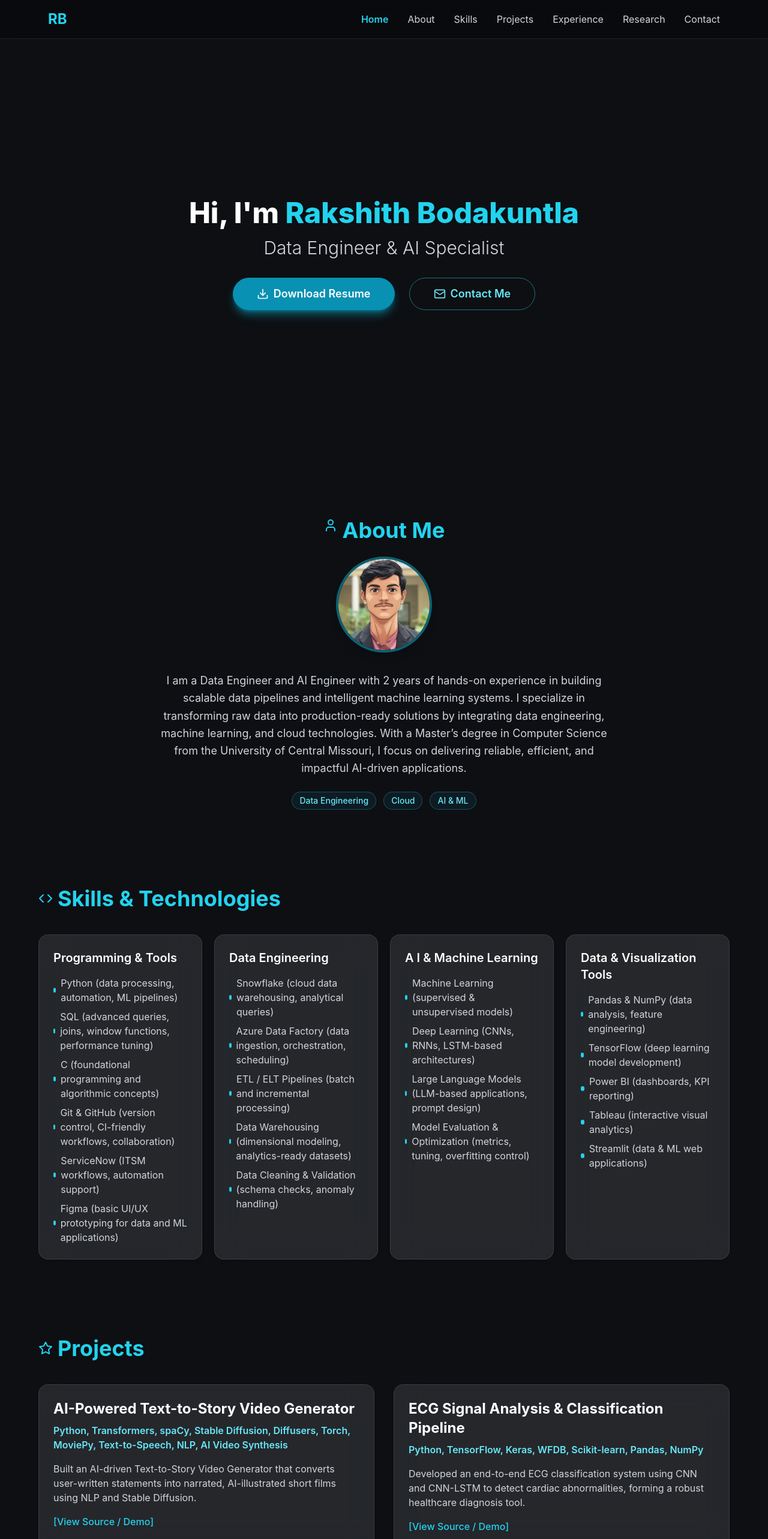
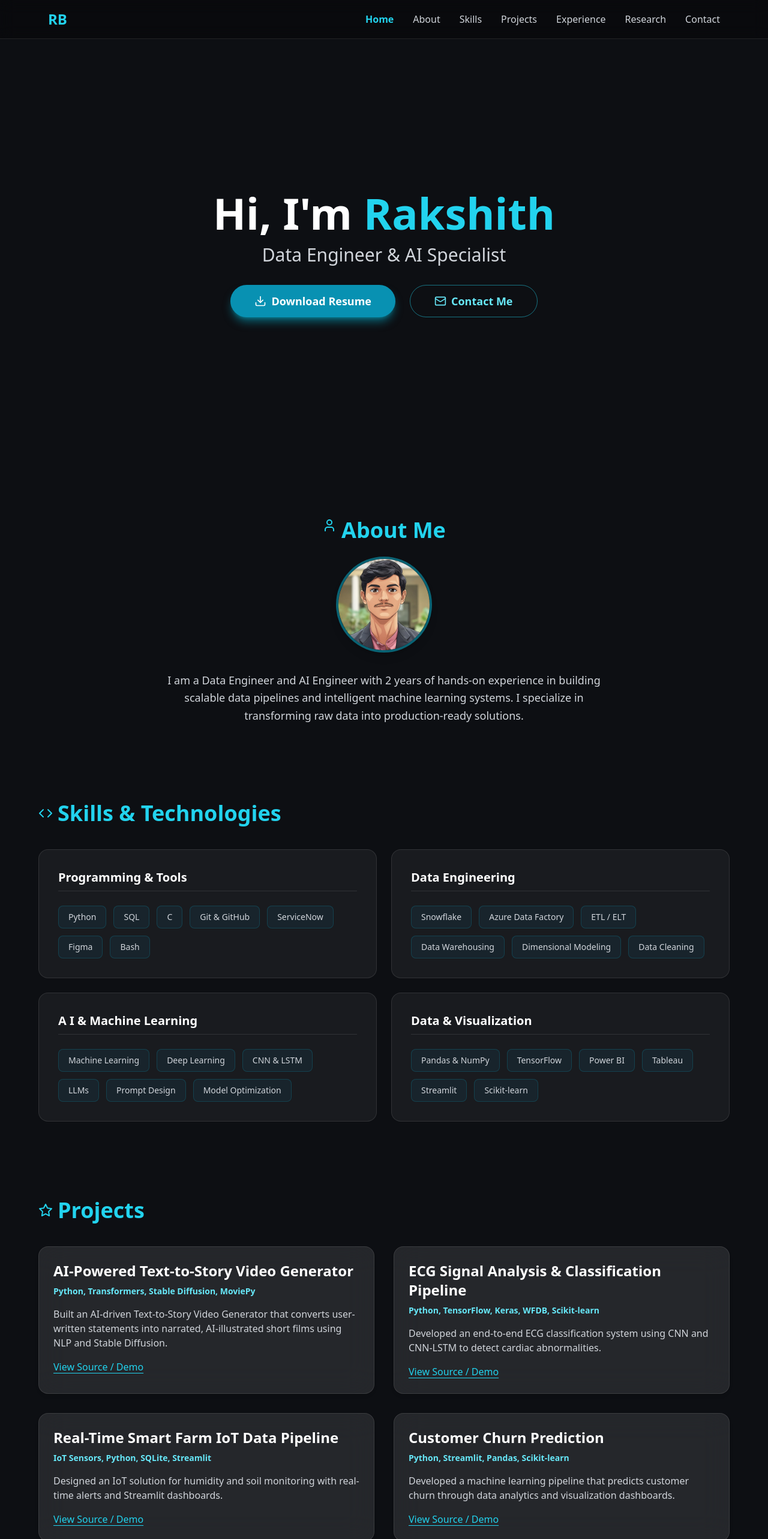
Before and after one commit to Rakshithbodakuntla/My_portfolio, a React (Vite) app: page / in a window 1280 px wide. Shown: the top 2566 px of the page at 60% size. Built offline with nearby package versions, Linux system fonts and the light colour scheme.

Commit message:
Update App.jsx

```diff
--- a/src/App.jsx
+++ b/src/App.jsx
@@ -3,9 +3,6 @@ import {
   Menu, X, Mail, Phone, MapPin, Download, Github, Linkedin, Award,
   BookOpen, Code, Briefcase, User, Send, Star
 } from "lucide-react";
-// NOTE: Swiper is no longer used for a single Projects section, but we'll keep the imports clean just in case.
-// import { Swiper, SwiperSlide } from 'swiper/react';
-// import { Pagination, Navigation } from 'swiper/modules';
 
 import profileImage from './My_anime_img.jpg';
 
@@ -14,20 +11,12 @@ export default function Portfolio() {
   const [activeSection, setActiveSection] = useState("home");
   const [formData, setFormData] = useState({ name: "", email: "", message: "" });
 
-  // FIX 1: Ensures the scroll position is reset to the top (0, 0) when the component mounts.
-  // Inside export default function Portfolio() { ...
-
   useEffect(() => {
-    // 1. Force scroll to top when the component mounts
     window.scrollTo(0, 0);
-
-    // 2. Clear the browser's scroll history state immediately
-    // This tells the browser NOT to try and restore the old position.
     if ('scrollRestoration' in history) {
         history.scrollRestoration = 'manual';
     }
 
-    // A fallback to scroll top on every visibility change (like switching tabs and back)
     const handleVisibilityChange = () => {
         if (document.visibilityState === 'visible') {
             window.scrollTo(0, 0);
@@ -35,13 +24,11 @@ useEffect(() => {
     };
 
     document.addEventListener('visibilitychange', handleVisibilityChange);
-
     return () => {
         document.removeEventListener('visibilitychange', handleVisibilityChange);
     };
   }, []);
 
-  // FIX 2: OBSERVER LOGIC TO UPDATE ACTIVE SECTION IN NAVBAR
   useEffect(() => {
     const observer = new IntersectionObserver(
       (entries) => {
@@ -53,26 +40,23 @@ useEffect(() => {
       },
       {
         root: null,
-        rootMargin: '0px 0px -70% 0px', // Trigger when 30% of the section is visible
+        rootMargin: '0px 0px -70% 0px',
         threshold: 0.1,
       }
     );
 
-    // Observe all sections
     const sections = document.querySelectorAll('section');
     sections.forEach((section) => {
       observer.observe(section);
     });
 
-    // Cleanup function
     return () => {
       sections.forEach((section) => {
         observer.unobserve(section);
       });
     };
-  }, []); // Run once on mount
+  }, []);
 
-  // UPDATED: Removed 'data-science' section from navigation
   const sections = ["home", "about", "skills", "projects", "experience", "research", "contact"];
 
   const scrollToSection = (sectionId) => {
@@ -88,41 +72,20 @@ useEffect(() => {
     window.location.href = mailtoLink;
   };
 
-  // ================= CONTENT ==================
   const skills = {
     "Programming & Tools": [
-    "Python (data processing, automation, ML pipelines)",
-    "SQL (advanced queries, joins, window functions, performance tuning)",
-    "C (foundational programming and algorithmic concepts)",
-    "Git & GitHub (version control, CI-friendly workflows, collaboration)",
-    "ServiceNow (ITSM workflows, automation support)",
-    "Figma (basic UI/UX prototyping for data and ML applications)"
+      "Python", "SQL", "C", "Git & GitHub", "ServiceNow", "Figma", "Bash"
     ],
-
     "Data Engineering": [
-    "Snowflake (cloud data warehousing, analytical queries)",
-    "Azure Data Factory (data ingestion, orchestration, scheduling)",
-    "ETL / ELT Pipelines (batch and incremental processing)",
-    "Data Warehousing (dimensional modeling, analytics-ready datasets)",
-    "Data Cleaning & Validation (schema checks, anomaly handling)"
+      "Snowflake", "Azure Data Factory", "ETL / ELT", "Data Warehousing", "Dimensional Modeling", "Data Cleaning"
     ],
-
     "AI & Machine Learning": [
-    "Machine Learning (supervised & unsupervised models)",
-    "Deep Learning (CNNs, RNNs, LSTM-based architectures)",
-    "Large Language Models (LLM-based applications, prompt design)",
-    "Model Evaluation & Optimization (metrics, tuning, overfitting control)"
+      "Machine Learning", "Deep Learning", "CNN & LSTM", "LLMs", "Prompt Design", "Model Optimization"
     ],
-
-  "Data & Visualization Tools": [
-    "Pandas & NumPy (data analysis, feature engineering)",
-    "TensorFlow (deep learning model development)",
-    "Power BI (dashboards, KPI reporting)",
-    "Tableau (interactive visual analytics)",
-    "Streamlit (data & ML web applications)"
+    "Data & Visualization": [
+      "Pandas & NumPy", "TensorFlow", "Power BI", "Tableau", "Streamlit", "Scikit-learn"
     ]
   };
-
 
   const experience = [
     {
@@ -157,39 +120,32 @@ useEffect(() => {
     },
   ];
 
-  const featuredProjects = [
+  const projects = [
     {
       title: "AI-Powered Text-to-Story Video Generator",
-      tech: "Python, Transformers, spaCy, Stable Diffusion, Diffusers, Torch, MoviePy, Text-to-Speech, NLP, AI Video Synthesis",
+      tech: "Python, Transformers, Stable Diffusion, MoviePy",
       description: "Built an AI-driven Text-to-Story Video Generator that converts user-written statements into narrated, AI-illustrated short films using NLP and Stable Diffusion.",
       link: "https://github.com/Rakshithbodakuntla/Text_to_Video_Generator"
     },
     {
       title: "ECG Signal Analysis & Classification Pipeline",
-      tech: "Python, TensorFlow, Keras, WFDB, Scikit-learn, Pandas, NumPy",
-      description: "Developed an end-to-end ECG classification system using CNN and CNN-LSTM to detect cardiac abnormalities, forming a robust healthcare diagnosis tool.",
+      tech: "Python, TensorFlow, Keras, WFDB, Scikit-learn",
+      description: "Developed an end-to-end ECG classification system using CNN and CNN-LSTM to detect cardiac abnormalities.",
       link: "https://github.com/Rakshithbodakuntla/Arrhythmia_Classification"
     },
     {
-      title: "Real-Time Smart Farm IoT Data Pipeline and Analytics",
-      tech: "IoT Sensors, Real-Time Alerts, Python, SQLite, Streamlit",
-      description: "Designed an IoT solution for humidity and soil monitoring with real-time alerts and Streamlit dashboards for operational insights.",
+      title: "Real-Time Smart Farm IoT Data Pipeline",
+      tech: "IoT Sensors, Python, SQLite, Streamlit",
+      description: "Designed an IoT solution for humidity and soil monitoring with real-time alerts and Streamlit dashboards.",
       link: "https://github.com/Rakshithbodakuntla/Real-Time-Smart-Farm-IoT-Data-Pipeline-and-Analytics-Dashboard"
     },
     {
       title: "Customer Churn Prediction",
       tech: "Python, Streamlit, Pandas, Scikit-learn",
-      description: "Developed a machine learning pipeline that predicts customer churn through data analytics and visualization dashboards, providing actionable insights for retention.",
+      description: "Developed a machine learning pipeline that predicts customer churn through data analytics and visualization dashboards.",
       link: "https://github.com/Rakshithbodakuntla/customer_churn_prediction"
     },
   ];
-
-  const dataScienceProjects = [
-
-  ];
-
-  // COMBINED: All projects are merged into one array
-  const projects = [...featuredProjects, ...dataScienceProjects];
 
   const research = [
     {
@@ -211,17 +167,16 @@ useEffect(() => {
     "Snowflake Hands-On Data Warehouse Training",
     "Snowflake Collaboration & Cost Estimation Workshop",
     "Databricks Fundamentals",
-
   ];
 
   const card = "bg-white/10 backdrop-blur-xl border border-white/10 rounded-2xl p-6 shadow-md hover:shadow-cyan-500/30 hover:border-cyan-400/40 transition";
 
   return (
-    <div className="min-h-screen relative overflow-hidden bg-[#0d0f13] text-gray-200">
+    <div className="min-h-screen relative overflow-hidden bg-[#0d0f13] text-gray-200 font-sans">
 
       {/* Animated Background */}
       <div className="absolute inset-0 -z-10 overflow-hidden">
-        <div className="w-[200%] h-[200%] animate-gradient bg-[radial-gradient(circle_at_center,rgba(0,162,255,0.25),rgba(0,0,0,0.9))]"></div>
+        <div className="w-[200%] h-[200%] animate-gradient bg-[radial-gradient(circle_at_center,rgba(0,162,255,0.15),rgba(0,0,0,0.9))]"></div>
       </div>
 
       {/* NAVBAR */}
@@ -229,7 +184,6 @@ useEffect(() => {
         <div className="max-w-6xl mx-auto px-4">
           <div className="flex justify-between items-center h-16">
             <div className="text-2xl font-bold text-cyan-400">RB</div>
-
             <div className="hidden md:flex space-x-8">
               {sections.map((item) => (
                 <button
@@ -243,14 +197,12 @@ useEffect(() => {
                 </button>
               ))}
             </div>
-
             <button onClick={() => setIsMenuOpen(!isMenuOpen)} className="md:hidden p-2 rounded-lg hover:bg-white/10">
               {isMenuOpen ? <X size={24} /> : <Menu size={24} />}
             </button>
           </div>
-
           {isMenuOpen && (
-            <div className="md:hidden py-4 space-y-2 bg-black/70 border-t border-white/10">
+            <div className="md:hidden py-4 space-y-2 bg-black/90 border-t border-white/10 px-4">
               {sections.map((item) => (
                 <button
                   key={item}
@@ -268,35 +220,20 @@ useEffect(() => {
       {/* HERO */}
       <section id="home" className="pt-28 pb-16 text-center min-h-screen flex items-center justify-center">
         <div className="max-w-6xl mx-auto px-4">
-
-          <h3 className="text-5xl md:text-5xl font-extrabold mb-4">
-            <span className="text-white">Hi, I'm</span> <span className="text-cyan-400">Rakshith Bodakuntla</span>
+          <h3 className="text-5xl md:text-7xl font-extrabold mb-4">
+            <span className="text-white">Hi, I'm</span> <span className="text-cyan-400">Rakshith</span>
           </h3>
-
           <p className="text-2xl md:text-3xl font-light text-gray-300 mb-8">
             Data Engineer & AI Specialist
           </p>
-
           <div className="flex flex-wrap justify-center gap-6">
-            <a
-              href="https://drive.google.com/file/d/1YoIgucMOj_nYqqJibQd0uTrGNFEsRQZo/view?usp=sharing"
-              target="_blank"
-              // Prominent button styling
-              className="px-10 py-3 bg-cyan-600 text-white rounded-full font-semibold text-lg shadow-lg shadow-cyan-500/50 hover:bg-cyan-700 transition flex items-center gap-2 transform hover:scale-105"
-            >
+            <a href="https://drive.google.com/file/d/1YoIgucMOj_nYqqJibQd0uTrGNFEsRQZo/view?usp=sharing" target="_blank" className="px-10 py-3 bg-cyan-600 text-white rounded-full font-semibold text-lg shadow-lg shadow-cyan-500/50 hover:bg-cyan-700 transition flex items-center gap-2 transform hover:scale-105">
               <Download size={20} /> Download Resume
             </a>
-
-            <a
-              href="#contact"
-              // Bordered button styling
-              className="px-10 py-3 border border-cyan-400/50 text-cyan-300 rounded-full font-semibold text-lg hover:bg-cyan-500/10 transition flex items-center gap-2 transform hover:scale-105"
-            >
+            <a href="#contact" className="px-10 py-3 border border-cyan-400/50 text-cyan-300 rounded-full font-semibold text-lg hover:bg-cyan-500/10 transition flex items-center gap-2 transform hover:scale-105">
               <Mail size={20} /> Contact Me
             </a>
           </div>
-
-          {/* Optional: Down arrow to guide user */}
           <a href="#about" className="absolute bottom-10 left-1/2 transform -translate-x-1/2 p-2 text-cyan-400 hover:text-white transition">
               <svg xmlns="http://www.w3.org/2000/svg" width="32" height="32" viewBox="0 0 24 24" fill="none" stroke="currentColor" strokeWidth="2" strokeLinecap="round" strokeLinejoin="round" className="lucide lucide-chevrons-down animate-bounce"><path d="m7 15 5 5 5-5"/><path d="m7 9 5 5 5-5"/></svg>
           </a>
@@ -309,104 +246,81 @@ useEffect(() => {
           <h2 className="text-4xl font-bold mb-6 text-cyan-400 flex justify-center gap-2">
             <User /> About Me
           </h2>
-
-          {/* ADD YOUR IMAGE HERE */}
           <div className="mb-8">
-            <img
-              src={profileImage}
-              alt="Rakshith Bodakuntla"
-              className="rounded-full w-40 h-40 object-cover mx-auto shadow-lg border-4 border-cyan-500/50"
-            />
+            <img src={profileImage} alt="Rakshith Bodakuntla" className="rounded-full w-40 h-40 object-cover mx-auto shadow-lg border-4 border-cyan-500/50" />
           </div>
-          {/* END IMAGE ADDITION */}
-
           <p className="text-gray-300 leading-relaxed text-lg max-w-3xl mx-auto">
            I am a Data Engineer and AI Engineer with 2 years of hands-on experience in building scalable data pipelines
-            and intelligent machine learning systems. I specialize in transforming raw data into production-ready solutions
-            by integrating data engineering, machine learning, and cloud technologies. With a Master’s degree in Computer Science
-          from the University of Central Missouri, I focus on delivering reliable, efficient, and impactful AI-driven applications.
+           and intelligent machine learning systems. I specialize in transforming raw data into production-ready solutions.
           </p>
-
-          {/* OPTIONAL: Add skill keywords for quick scanning */}
-          <div className="mt-6 flex flex-wrap justify-center gap-3">
-
-            <span className="text-sm font-medium text-cyan-300 border border-cyan-400/30 px-3 py-1 rounded-full bg-cyan-900/20">Data Engineering</span>
-            <span className="text-sm font-medium text-cyan-300 border border-cyan-400/30 px-3 py-1 rounded-full bg-cyan-900/20">Cloud</span>
-            <span className="text-sm font-medium text-cyan-300 border border-cyan-400/30 px-3 py-1 rounded-full bg-cyan-900/20">AI & ML</span>
-          </div>
-
         </div>
       </section>
 
-
-
-      {/* SKILLS */}
+      {/* SKILLS - UPDATED TO INDIVIDUAL BOXES */}
       <section id="skills" className="py-16 px-4">
         <div className="max-w-6xl mx-auto">
           <h2 className="text-4xl font-bold mb-10 text-cyan-400 flex items-center gap-2">
             <Code /> Skills & Technologies
           </h2>
-
-          <div className="grid md:grid-cols-1 lg:grid-cols-4 gap-5">
+          <div className="grid md:grid-cols-2 gap-6">
             {Object.entries(skills).map(([category, items]) => (
-              <div key={category} className={card}>
-                <h3 className="text-xl font-semibold text-white mb-4 capitalize">{category.replace(/([A-Z])/g, ' $1')}</h3>
-
-                <ul className="space-y-2 text-gray-300">
+              <div key={category} className="bg-white/5 border border-white/10 rounded-2xl p-8 hover:border-cyan-400/30 transition-all">
+                <h3 className="text-xl font-semibold text-white mb-6 capitalize border-b border-white/10 pb-2">
+                  {category.replace(/([A-Z])/g, ' $1')}
+                </h3>
+                <div className="flex flex-wrap gap-3">
                   {items.map((skill) => (
-                    <li key={skill} className="flex items-center gap-2">
-                      <div className="w-2 h-2 bg-cyan-400 rounded-full"></div>
+                    <div key={skill} className="px-4 py-2 bg-cyan-900/20 border border-cyan-500/20 rounded-lg text-gray-300 text-sm font-medium hover:bg-cyan-500/10 hover:border-cyan-400/50 transition-colors">
                       {skill}
-                    </li>
+                    </div>
                   ))}
-                </ul>
+                </div>
               </div>
             ))}
           </div>
         </div>
       </section>
 
-      {/* PROJECTS (COMBINED & RENAMED) */}
+      {/* PROJECTS */}
       <section id="projects" className="py-16 px-4">
         <div className="max-w-6xl mx-auto">
           <h2 className="text-4xl font-bold mb-10 text-cyan-400 flex items-center gap-2">
             <Star /> Projects
           </h2>
-
-          {/* Using grid layout to display all projects together */}
           <div className="grid md:grid-cols-2 gap-8">
             {projects.map((p, i) => (
               <div key={i} className={card}>
                 <h3 className="text-2xl font-bold text-white mb-2">{p.title}</h3>
-                <p className="text-cyan-300 font-semibold mb-4">{p.tech}</p>
-                <p className="text-gray-300">{p.description}</p>
-                <a href={p.link} target="_blank" className="mt-4 inline-block text-cyan-400 hover:text-white transition font-medium">
-                  [View Source / Demo]
+                <p className="text-cyan-300 font-semibold mb-4 text-sm">{p.tech}</p>
+                <p className="text-gray-300 mb-4">{p.description}</p>
+                <a href={p.link} target="_blank" className="inline-block text-cyan-400 hover:text-white transition font-medium underline underline-offset-4">
+                  View Source / Demo
                 </a>
               </div>
             ))}
           </div>
         </div>
       </section>
+
       {/* EXPERIENCE */}
       <section id="experience" className="py-16 px-4">
         <div className="max-w-6xl mx-auto">
           <h2 className="text-4xl font-bold mb-10 text-cyan-400 flex items-center gap-2">
             <Briefcase /> Experience
           </h2>
-
           <div className="space-y-8">
             {experience.map((exp, i) => (
               <div key={i} className={card}>
+                <div className="flex flex-col md:flex-row md:justify-between md:items-start mb-4">
+                    <div>
                         <h3 className="text-2xl font-bold text-white">{exp.title}</h3>
-                <p className="text-gray-300 font-medium">{exp.company}</p>
-                <p className="text-sm text-gray-500 mb-3">{exp.period}</p>
-
-                <h4 className="text-lg font-semibold text-cyan-400 mt-4 mb-2">Key Achievements:</h4>
-
-                <ul className="list-disc list-inside text-gray-300 space-y-1">
-                  {exp.keyAchievements.map((p, j) => (
-                    <li key={j}>{p}</li>
+                        <p className="text-cyan-300 font-medium">{exp.company}</p>
+                    </div>
+                    <p className="text-sm text-gray-500 mt-2 md:mt-0">{exp.period}</p>
+                </div>
+                <ul className="list-disc list-inside text-gray-300 space-y-2">
+                  {exp.keyAchievements.map((achieve, j) => (
+                    <li key={j}>{achieve}</li>
                   ))}
                 </ul>
               </div>
@@ -421,7 +335,6 @@ useEffect(() => {
           <h2 className="text-4xl font-bold mb-10 text-cyan-400 flex items-center gap-2">
             <BookOpen /> Research & Publications
           </h2>
-
           <div className="space-y-6">
             {research.map((r, i) => (
               <div key={i} className={card}>
@@ -430,17 +343,15 @@ useEffect(() => {
               </div>
             ))}
           </div>
-
           <div className="mt-12">
             <h3 className="text-3xl font-bold mb-6 text-cyan-400 flex items-center gap-2">
               <Award /> Certifications
             </h3>
-
             <div className="grid md:grid-cols-2 gap-4">
               {certifications.map((c, i) => (
-                <div key={i} className={card + " flex items-center gap-3"}>
+                <div key={i} className={card + " flex items-center gap-3 py-4"}>
                   <Award size={24} className="text-cyan-400" />
-                  <span>{c}</span>
+                  <span className="font-medium">{c}</span>
                 </div>
               ))}
             </div>
@@ -451,28 +362,21 @@ useEffect(() => {
       {/* CONTACT */}
       <section id="contact" className="py-16 px-4">
         <div className="max-w-6xl mx-auto grid md:grid-cols-2 gap-8">
-
           <div className="space-y-6">
             <div className={card + " flex items-center gap-4"}>
               <Mail className="text-cyan-400" size={24} />
               <div>
                 <p className="font-semibold text-white">Email</p>
-                <a href="mailto:bodakuntlarakshith1@gmail.com" className="text-cyan-300 hover:underline">
-                  bodakuntlarakshith1@gmail.com
-                </a>
+                <a href="mailto:bodakuntlarakshith1@gmail.com" className="text-cyan-300 hover:underline">bodakuntlarakshith1@gmail.com</a>
               </div>
             </div>
-
             <div className={card + " flex items-center gap-4"}>
               <Phone className="text-cyan-400" size={24} />
               <div>
                 <p className="font-semibold text-white">Phone</p>
-                <a href="tel:+14694871318" className="text-cyan-300 hover:underline">
-                  +1 (469) 487-1318
-                </a>
+                <a href="tel:+14694871318" className="text-cyan-300 hover:underline">+1 (469) 487-1318</a>
               </div>
             </div>
-
             <div className={card + " flex items-center gap-4"}>
               <MapPin className="text-cyan-400" size={24} />
               <div>
@@ -480,51 +384,23 @@ useEffect(() => {
                 <p className="text-gray-300">Kansas, USA</p>
               </div>
             </div>
-
             <div className="flex gap-4">
-              <a href="https://www.linkedin.com/in/bodakuntlarakshith1/" className="text-cyan-300 hover:text-white transition">
-                <Linkedin size={28} />
-              </a>
-              <a href="https://github.com/Rakshithbodakuntla" className="text-cyan-300 hover:text-white transition">
-                <Github size={28} />
-              </a>
+              <a href="https://www.linkedin.com/in/bodakuntlarakshith1/" className="text-cyan-300 hover:text-white transition"><Linkedin size={28} /></a>
+              <a href="https://github.com/Rakshithbodakuntla" className="text-cyan-300 hover:text-white transition"><Github size={28} /></a>
             </div>
           </div>
-
           <div className={card + " space-y-4"}>
-            <input
-              type="text"
-              placeholder="Your Name"
-              value={formData.name}
-              onChange={(e) => setFormData({ ...formData, name: e.target.value })}
-              className="w-full px-4 py-3 bg-transparent border border-white/20 rounded-xl text-gray-200 focus:ring-2 focus:ring-cyan-400 outline-none"
-            />
-            <input
-              type="email"
-              placeholder="Your Email"
-              value={formData.email}
-              onChange={(e) => setFormData({ ...formData, email: e.target.value })}
-              className="w-full px-4 py-3 bg-transparent border border-white/20 rounded-xl text-gray-200 focus:ring-2 focus:ring-cyan-400 outline-none"
-            />
-            <textarea
-              placeholder="Your Message"
-              rows="4"
-              value={formData.message}
-              onChange={(e) => setFormData({ ...formData, message: e.target.value })}
-              className="w-full px-4 py-3 bg-transparent border border-white/20 rounded-xl text-gray-200 focus:ring-2 focus:ring-cyan-400 outline-none"
-            ></textarea>
-            <button
-              onClick={handleContactSubmit}
-              className="w-full px-8 py-3 bg-cyan-500 text-white rounded-xl font-semibold hover:bg-cyan-600 transition flex items-center justify-center gap-2"
-            >
+            <input type="text" placeholder="Your Name" value={formData.name} onChange={(e) => setFormData({ ...formData, name: e.target.value })} className="w-full px-4 py-3 bg-white/5 border border-white/20 rounded-xl text-gray-200 focus:ring-2 focus:ring-cyan-400 outline-none transition" />
+            <input type="email" placeholder="Your Email" value={formData.email} onChange={(e) => setFormData({ ...formData, email: e.target.value })} className="w-full px-4 py-3 bg-white/5 border border-white/20 rounded-xl text-gray-200 focus:ring-2 focus:ring-cyan-400 outline-none transition" />
+            <textarea placeholder="Your Message" rows="4" value={formData.message} onChange={(e) => setFormData({ ...formData, message: e.target.value })} className="w-full px-4 py-3 bg-white/5 border border-white/20 rounded-xl text-gray-200 focus:ring-2 focus:ring-cyan-400 outline-none transition"></textarea>
+            <button onClick={handleContactSubmit} className="w-full px-8 py-3 bg-cyan-500 text-white rounded-xl font-semibold hover:bg-cyan-600 transition flex items-center justify-center gap-2">
               Send Message <Send size={20} />
             </button>
           </div>
         </div>
       </section>
 
-      {/* FOOTER */}
-      <footer className="py-6 text-center text-gray-500 border-t border-white/10 mt-12">
+      <footer className="py-8 text-center text-gray-500 border-t border-white/10 mt-12">
         <p>&copy; {new Date().getFullYear()} Rakshith Bodakuntla. All rights reserved.</p>
       </footer>
     </div>
```
Lines whose indentation alone changed are shown as unchanged.
